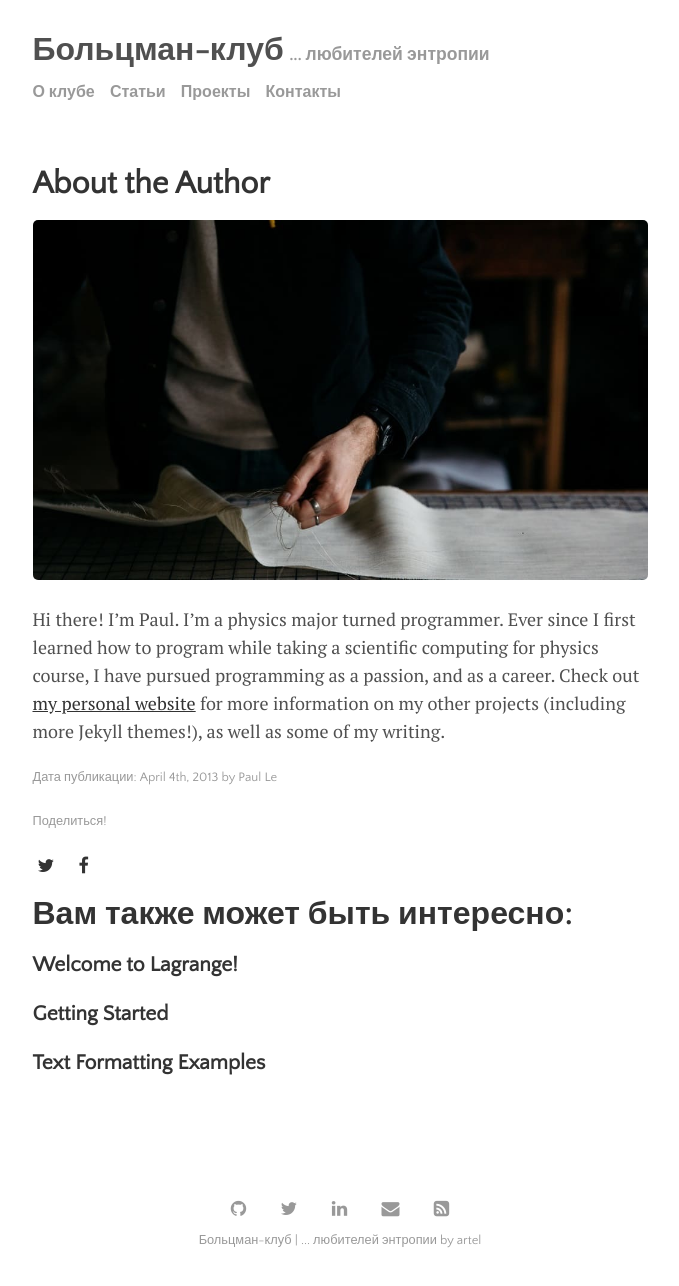
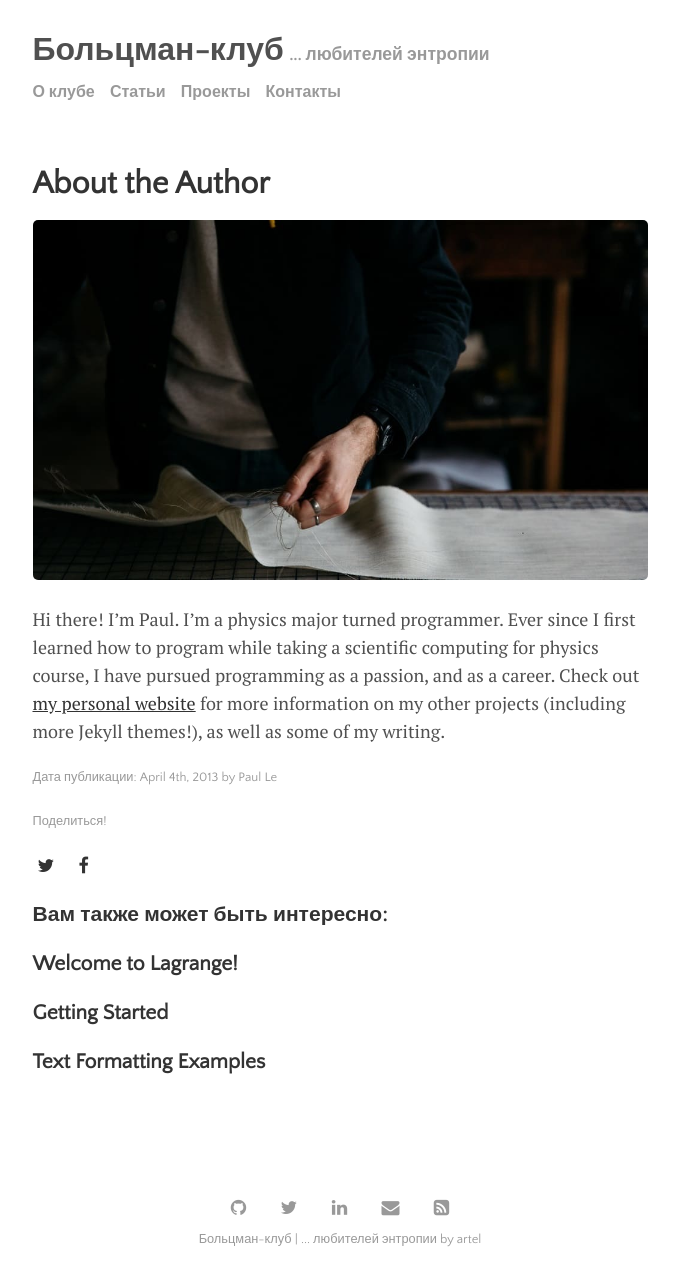
Before and after one commit to kontur32/Boltzmann, a Jekyll site: the page built from _posts/2013-04-04-about-the-author.md, in a window 1280 px wide. Shown: the whole page, without its empty margins (300-979 px from the left). Built offline with Jekyll 4.4.1, drawn with Linux system fonts in a browser that asks for light colours.

```diff
--- a/_includes/related-posts.html
+++ b/_includes/related-posts.html
@@ -1,5 +1,5 @@
 <div class="related">
-  <h1 >{{ site.data.settings.related_posts }}</h1>
+  <h3 >{{ site.data.settings.related_posts }}</h3>
   {% assign listed_posts_urls = page.url | split: ' ' %}
   <ul class="related-posts">
     {% for tag in page.tags %}
```
